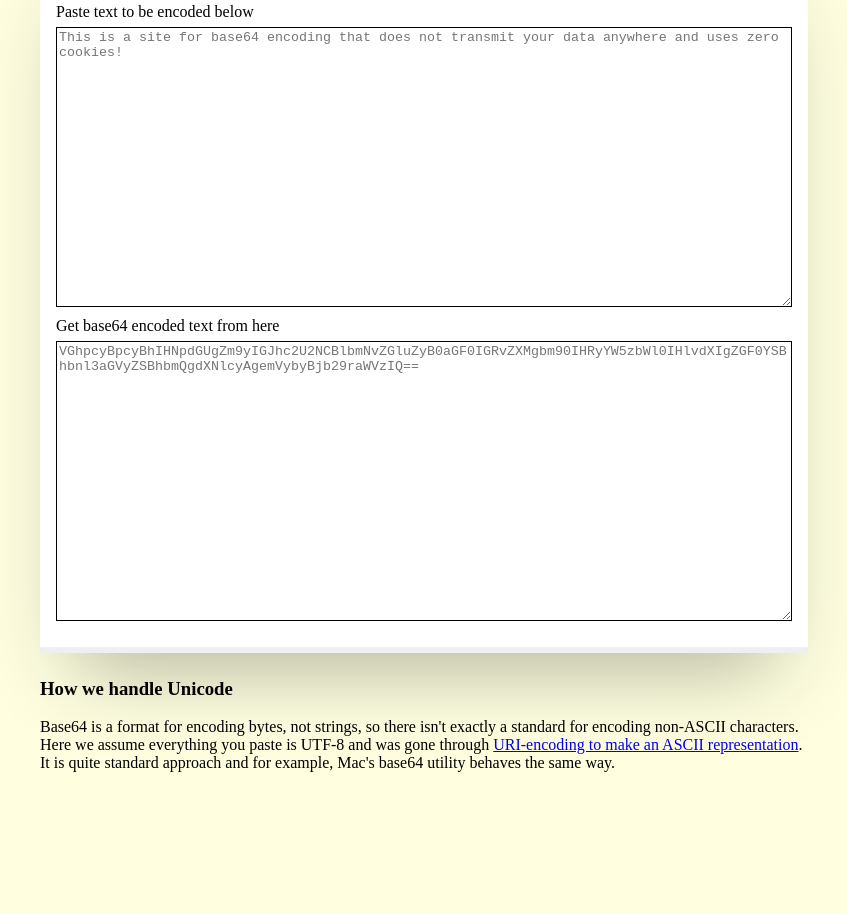
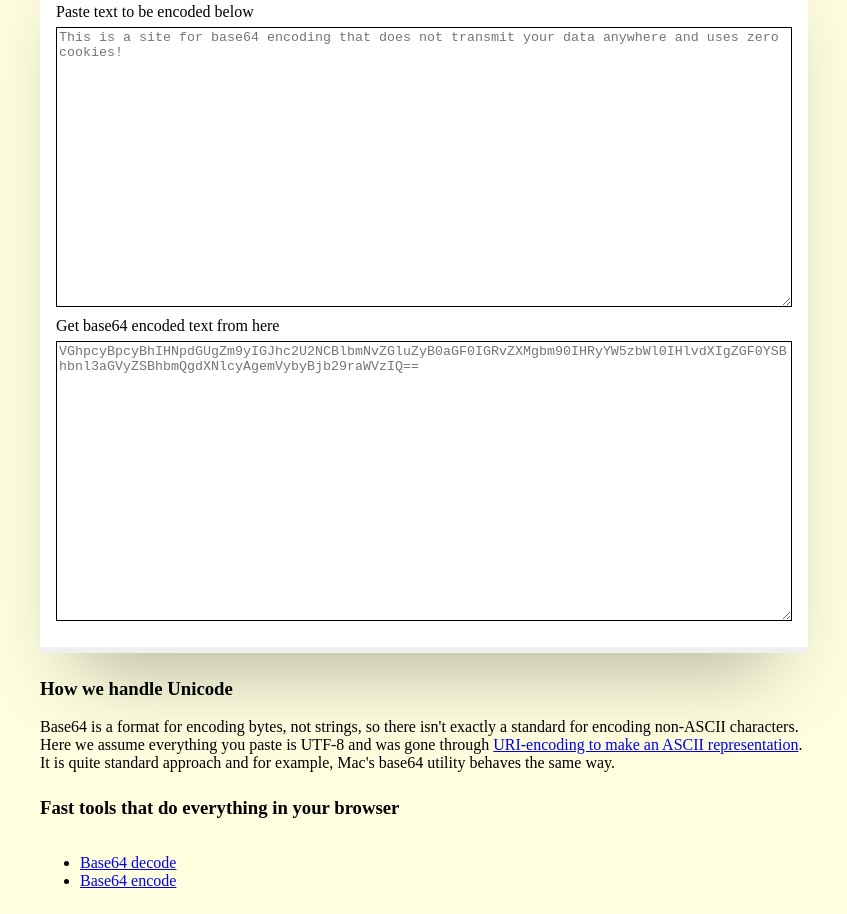
Before and after one commit to amarchen/fastbase64decode, a website: page index.html in a window 1280 px wide. Shown: the part 281-1195 px from the top of the page, without its empty margins (216-1063 px from the left). Before the commit the page ends 1067 px from the top, so only its background shows below. Drawn offline with Linux system fonts and the light colour scheme.

Commit message:
Cross-linked decode-encode sites

```diff
--- a/index.html
+++ b/index.html
@@ -208,6 +208,12 @@
 		<h3>How we handle Unicode</h3>
 		<div>Base64 is a format for encoding bytes, not strings, so there isn't exactly a standard for encoding non-ASCII characters. Here we assume everything you paste is UTF-8 and was gone through <a href="https://developer.mozilla.org/en-US/docs/Web/API/WindowBase64/Base64_encoding_and_decoding#Solution_4_%E2%80%93_escaping_the_string_before_encoding_it">URI-encoding to make an ASCII representation</a>. It is quite standard approach and for example, Mac's base64 utility behaves the same way.
 		</div>
+
+		<h3>Fast tools that do everything in your browser</h3>
+		<ul>
+		  <li><a href="https://www.base64decode.xyz">Base64 decode</a></li>
+		  <li><a href="https://www.base64encode.xyz">Base64 encode</a></li>
+		</ul>
 	</div>
 </body>
 </html>
```
